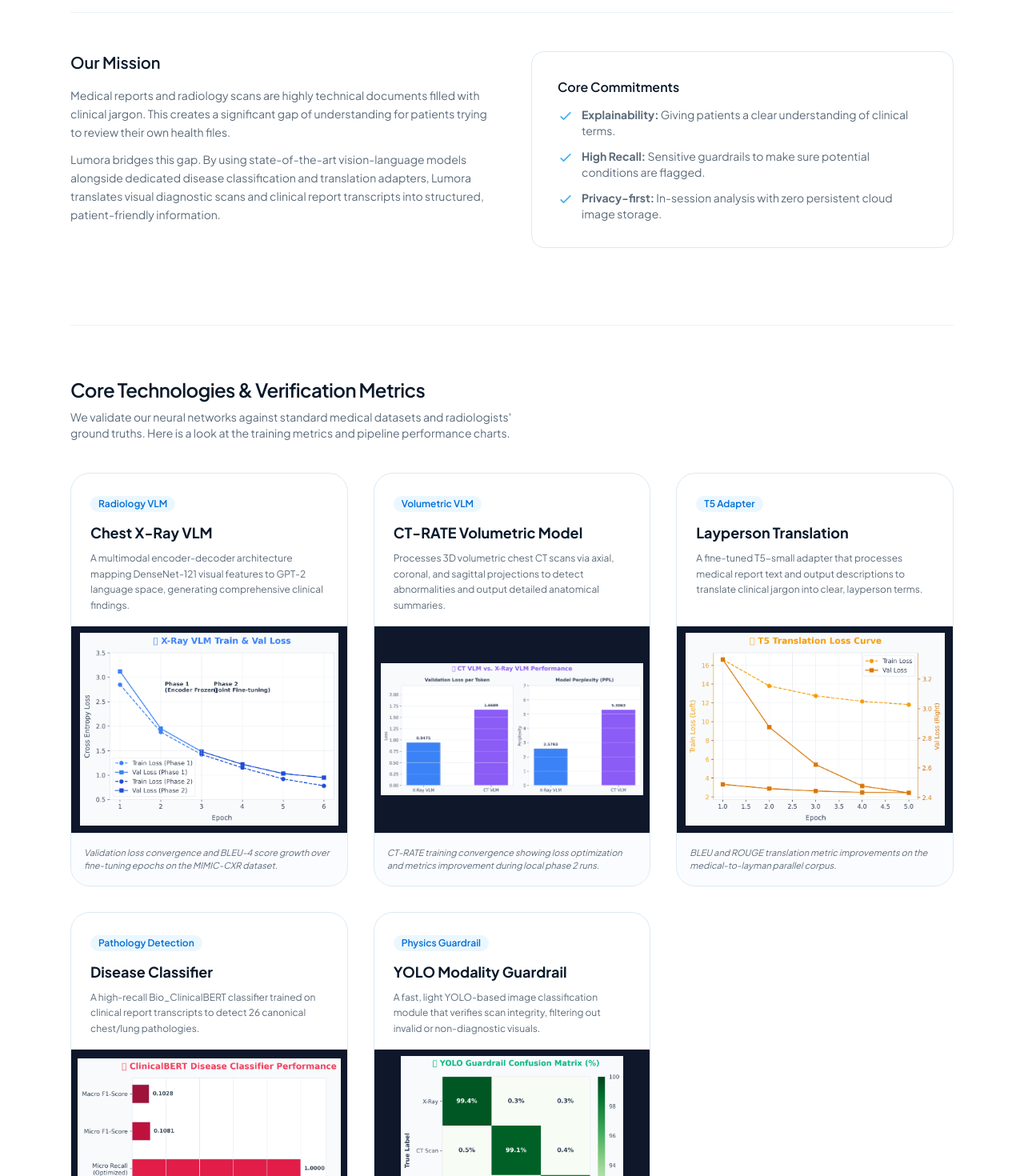
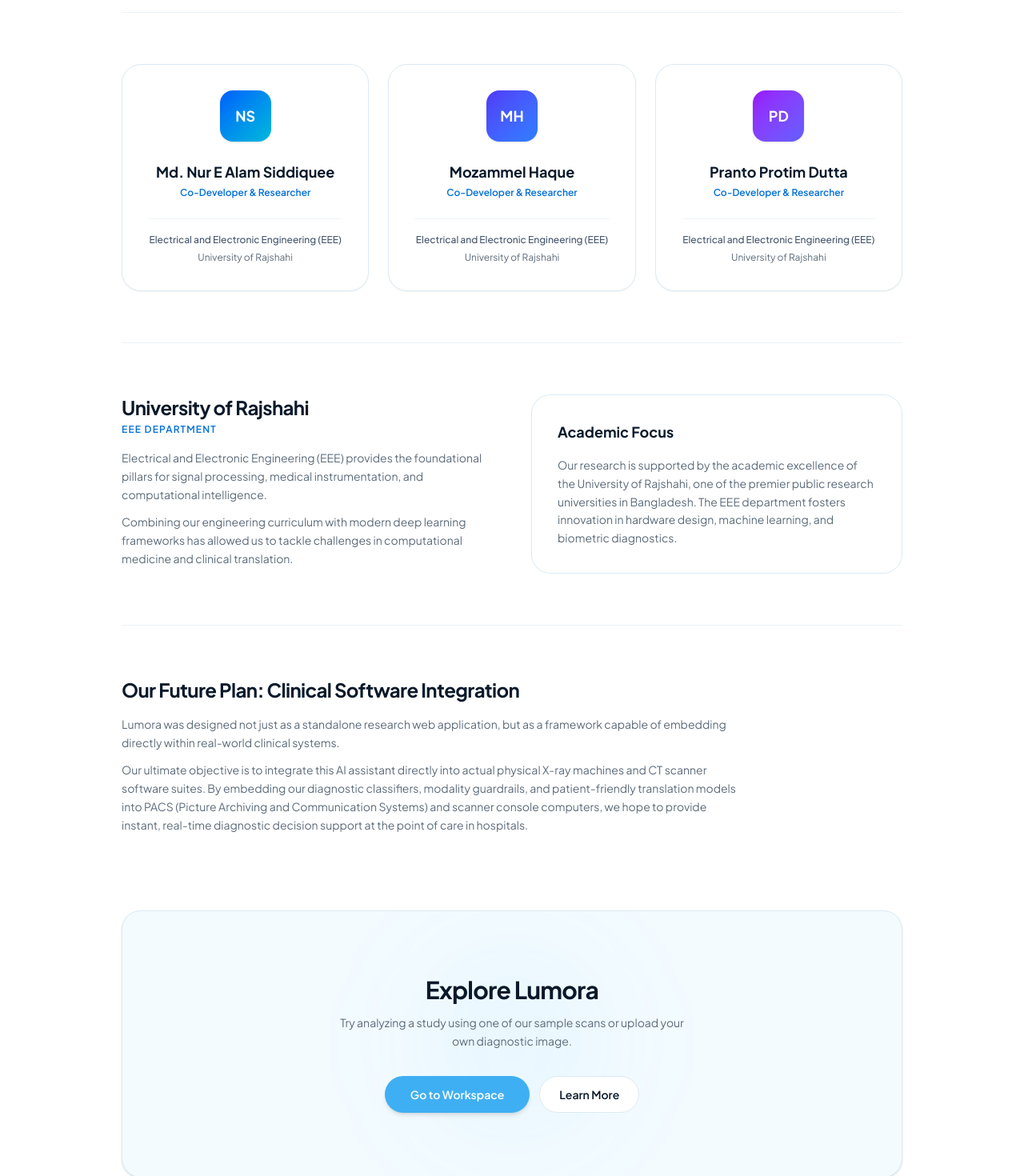
Before and after one commit to Md-Nur/Lumora, a Next.js app in the folder lumora-web/frontend/: page /about in a window 1280 px wide. Shown: the part 380-1850 px from the top of the page at 80% size. Built offline with nearby package versions, Linux system fonts and the light colour scheme.

Commit message:
feat: update About page to showcase team members and enhance project description

```diff
--- a/lumora-web/frontend/src/app/about/page.tsx
+++ b/lumora-web/frontend/src/app/about/page.tsx
@@ -3,171 +3,141 @@
 import React from "react";
 import Link from "next/link";
 
-const TECH_CARDS = [
+const TEAM_MEMBERS = [
   {
-    title: "Chest X-Ray VLM",
-    desc: "A multimodal encoder-decoder architecture mapping DenseNet-121 visual features to GPT-2 language space, generating comprehensive clinical findings.",
-    tag: "Radiology VLM",
-    image: "/xray_vlm_metrics.png",
-    caption: "Validation loss convergence and BLEU-4 score growth over fine-tuning epochs on the MIMIC-CXR dataset.",
+    name: "Md. Nur E Alam Siddiquee",
+    role: "Co-Developer & Researcher",
+    dept: "Electrical and Electronic Engineering (EEE)",
+    univ: "University of Rajshahi",
+    initials: "NS",
+    gradient: "from-blue-600 to-cyan-500",
   },
   {
-    title: "CT-RATE Volumetric Model",
-    desc: "Processes 3D volumetric chest CT scans via axial, coronal, and sagittal projections to detect abnormalities and output detailed anatomical summaries.",
-    tag: "Volumetric VLM",
-    image: "/ct_vlm_metrics.png",
-    caption: "CT-RATE training convergence showing loss optimization and metrics improvement during local phase 2 runs.",
+    name: "Mozammel Haque",
+    role: "Co-Developer & Researcher",
+    dept: "Electrical and Electronic Engineering (EEE)",
+    univ: "University of Rajshahi",
+    initials: "MH",
+    gradient: "from-indigo-600 to-blue-500",
   },
   {
-    title: "Layperson Translation",
-    desc: "A fine-tuned T5-small adapter that processes medical report text and output descriptions to translate clinical jargon into clear, layperson terms.",
-    tag: "T5 Adapter",
-    image: "/translation_metrics.png",
-    caption: "BLEU and ROUGE translation metric improvements on the medical-to-layman parallel corpus.",
-  },
-  {
-    title: "Disease Classifier",
-    desc: "A high-recall Bio_ClinicalBERT classifier trained on clinical report transcripts to detect 26 canonical chest/lung pathologies.",
-    tag: "Pathology Detection",
-    image: "/disease_detection_metrics.png",
-    caption: "ROC curves showing Area Under ROC (AUROC) performance across multiple multi-label disease targets.",
-  },
-  {
-    title: "YOLO Modality Guardrail",
-    desc: "A fast, light YOLO-based image classification module that verifies scan integrity, filtering out invalid or non-diagnostic visuals.",
-    tag: "Physics Guardrail",
-    image: "/yolo_guardrail_metrics.png",
-    caption: "Confusion matrix showing near-perfect separation between chest X-rays, CT slices, and blank or natural images.",
+    name: "Pranto Protim Dutta",
+    role: "Co-Developer & Researcher",
+    dept: "Electrical and Electronic Engineering (EEE)",
+    univ: "University of Rajshahi",
+    initials: "PD",
+    gradient: "from-purple-600 to-indigo-500",
   },
 ];
 
 export default function About() {
   return (
     <div className="flex flex-col bg-background min-h-screen">
-      <main className="mx-auto max-w-6xl px-6 py-20 w-full">
+      <main className="mx-auto max-w-5xl px-6 py-20 w-full">
         {/* Hero Section */}
-        <div className="text-center sm:text-left mb-16">
+        <div className="text-center md:text-left mb-16">
           <p className="text-xs uppercase tracking-[0.2em] text-primary-deep font-semibold">
-            About Lumora
+            Our Story
           </p>
           <h1 className="mt-3 text-4xl font-semibold tracking-tight sm:text-5xl text-foreground">
-            Clear medical insights for everyone.
+            Meet the team behind Lumora.
           </h1>
           <p className="mt-4 max-w-2xl text-muted-foreground leading-relaxed">
-            Lumora is an advanced AI radiology partner designed to generate clinical report summaries, detect pathologies, and translate complex medical jargon into friendly, accessible descriptions.
+            This project is created by three passionate engineering students from the University of Rajshahi. We aim to combine advanced artificial intelligence with intuitive design to make medical scans easier to read.
           </p>
         </div>
 
-        {/* Mission / Context Section */}
-        <section className="grid gap-12 sm:grid-cols-1 md:grid-cols-2 border-t border-border/60 py-12">
+        {/* Team Grid */}
+        <section className="grid gap-6 sm:grid-cols-1 md:grid-cols-3 border-t border-border/60 py-16">
+          {TEAM_MEMBERS.map((member, idx) => (
+            <div
+              key={idx}
+              className="group flex flex-col items-center text-center p-8 rounded-3xl border border-border bg-card shadow-xs hover:shadow-md hover:border-primary/40 transition-all duration-300"
+            >
+              {/* Initials Avatar */}
+              <div className={`flex h-16 w-16 items-center justify-center rounded-2xl bg-gradient-to-br ${member.gradient} text-white font-bold text-lg shadow-sm group-hover:scale-105 transition-transform duration-300 mb-6`}>
+                {member.initials}
+              </div>
+
+              <h3 className="text-lg font-bold text-foreground group-hover:text-primary transition-colors">
+                {member.name}
+              </h3>
+
+              <p className="text-xs text-primary-deep font-semibold mt-1">
+                {member.role}
+              </p>
+
+              <div className="mt-6 border-t border-border/50 pt-4 w-full text-xs text-muted-foreground leading-relaxed">
+                <p className="font-medium text-slate-600">{member.dept}</p>
+                <p className="mt-0.5">{member.univ}</p>
+              </div>
+            </div>
+          ))}
+        </section>
+
+        {/* Institution Context */}
+        <section className="grid gap-12 sm:grid-cols-1 md:grid-cols-2 border-t border-border/60 py-16">
           <div>
-            <h2 className="text-xl font-semibold text-foreground">Our Mission</h2>
+            <h2 className="text-2xl font-bold tracking-tight text-foreground">
+              University of Rajshahi
+            </h2>
+            <p className="text-xs text-primary-deep uppercase tracking-widest font-semibold mt-1">
+              EEE Department
+            </p>
             <p className="mt-4 text-sm text-muted-foreground leading-relaxed">
-              Medical reports and radiology scans are highly technical documents filled with clinical jargon. This creates a significant gap of understanding for patients trying to review their own health files.
+              Electrical and Electronic Engineering (EEE) provides the foundational pillars for signal processing, medical instrumentation, and computational intelligence.
             </p>
             <p className="mt-3 text-sm text-muted-foreground leading-relaxed">
-              Lumora bridges this gap. By using state-of-the-art vision-language models alongside dedicated disease classification and translation adapters, Lumora translates visual diagnostic scans and clinical report transcripts into structured, patient-friendly information.
+              Combining our engineering curriculum with modern deep learning frameworks has allowed us to tackle challenges in computational medicine and clinical translation.
             </p>
           </div>
-          <div className="bg-card rounded-2xl border border-border p-6 sm:p-8 flex flex-col justify-center">
-            <h3 className="text-base font-semibold text-foreground mb-3">Core Commitments</h3>
-            <ul className="space-y-3 text-sm text-muted-foreground">
-              <li className="flex items-start gap-2.5">
-                <svg className="h-5 w-5 text-primary shrink-0 mt-0.5" fill="none" viewBox="0 0 24 24" stroke="currentColor" strokeWidth={2}>
-                  <path strokeLinecap="round" strokeLinejoin="round" d="M5 13l4 4L19 7" />
-                </svg>
-                <span><strong>Explainability:</strong> Giving patients a clear understanding of clinical terms.</span>
-              </li>
-              <li className="flex items-start gap-2.5">
-                <svg className="h-5 w-5 text-primary shrink-0 mt-0.5" fill="none" viewBox="0 0 24 24" stroke="currentColor" strokeWidth={2}>
-                  <path strokeLinecap="round" strokeLinejoin="round" d="M5 13l4 4L19 7" />
-                </svg>
-                <span><strong>High Recall:</strong> Sensitive guardrails to make sure potential conditions are flagged.</span>
-              </li>
-              <li className="flex items-start gap-2.5">
-                <svg className="h-5 w-5 text-primary shrink-0 mt-0.5" fill="none" viewBox="0 0 24 24" stroke="currentColor" strokeWidth={2}>
-                  <path strokeLinecap="round" strokeLinejoin="round" d="M5 13l4 4L19 7" />
-                </svg>
-                <span><strong>Privacy-first:</strong> In-session analysis with zero persistent cloud image storage.</span>
-              </li>
-            </ul>
+          <div className="bg-card rounded-3xl border border-border p-8 flex flex-col justify-center">
+            <h3 className="text-lg font-bold text-foreground mb-4">Academic Focus</h3>
+            <p className="text-sm text-muted-foreground leading-relaxed">
+              Our research is supported by the academic excellence of the University of Rajshahi, one of the premier public research universities in Bangladesh. The EEE department fosters innovation in hardware design, machine learning, and biometric diagnostics.
+            </p>
           </div>
         </section>
 
-        {/* Model Metrics & Tech Section */}
-        <section className="mt-12 border-t border-border/60 pt-16">
-          <div className="text-center md:text-left mb-10">
-            <h2 className="text-2xl font-semibold tracking-tight text-foreground">
-              Core Technologies & Verification Metrics
+        {/* Future Vision Section */}
+        <section className="border-t border-border/60 py-16">
+          <div className="max-w-3xl">
+            <h2 className="text-2xl font-bold tracking-tight text-foreground">
+              Our Future Plan: Clinical Software Integration
             </h2>
-            <p className="mt-2 text-sm text-muted-foreground max-w-xl">
-              We validate our neural networks against standard medical datasets and radiologists' ground truths. Here is a look at the training metrics and pipeline performance charts.
+            <p className="mt-4 text-sm text-muted-foreground leading-relaxed">
+              Lumora was designed not just as a standalone research web application, but as a framework capable of embedding directly within real-world clinical systems.
             </p>
-          </div>
-
-          {/* Metrics Grid */}
-          <div className="grid gap-8 sm:grid-cols-1 md:grid-cols-2 lg:grid-cols-3">
-            {TECH_CARDS.map((card, idx) => (
-              <div
-                key={idx}
-                className="group flex flex-col rounded-3xl border border-border bg-card overflow-hidden hover:shadow-lg hover:border-primary/45 transition-all duration-300"
-              >
-                {/* Header Tag / Title */}
-                <div className="p-6 pb-4 flex-1">
-                  <span className="inline-flex items-center px-2.5 py-0.5 rounded-full text-xs font-semibold bg-primary/10 text-primary-deep mb-3">
-                    {card.tag}
-                  </span>
-                  <h3 className="text-lg font-bold text-foreground group-hover:text-primary transition-colors">
-                    {card.title}
-                  </h3>
-                  <p className="mt-2 text-xs text-muted-foreground leading-relaxed">
-                    {card.desc}
-                  </p>
-                </div>
-
-                {/* Graphic Chart representation */}
-                <div className="bg-slate-900 border-t border-border aspect-[4/3] relative flex items-center justify-center overflow-hidden p-2">
-                  <img
-                    src={card.image}
-                    alt={`${card.title} Metrics`}
-                    className="max-w-full max-h-full object-contain group-hover:scale-102 transition-transform duration-300"
-                    loading="lazy"
-                  />
-                </div>
-
-                {/* Caption Description */}
-                <div className="p-4 bg-muted/30 border-t border-border text-[11px] text-muted-foreground leading-normal italic">
-                  {card.caption}
-                </div>
-              </div>
-            ))}
+            <p className="mt-3 text-sm text-muted-foreground leading-relaxed">
+              Our ultimate objective is to integrate this AI assistant directly into actual physical X-ray machines and CT scanner software suites. By embedding our diagnostic classifiers, modality guardrails, and patient-friendly translation models into PACS (Picture Archiving and Communication Systems) and scanner console computers, we hope to provide instant, real-time diagnostic decision support at the point of care in hospitals.
+            </p>
           </div>
         </section>
 
         {/* CTA section */}
-        <section className="mt-20 relative overflow-hidden rounded-3xl bg-surface border border-border px-6 py-16 text-center sm:px-16 sm:py-20 shadow-sm">
+        <section className="mt-8 relative overflow-hidden rounded-3xl bg-surface border border-border px-6 py-16 text-center sm:px-16 sm:py-20 shadow-sm">
           <div className="absolute inset-0 flex items-center justify-center pointer-events-none select-none z-0">
             <div className="h-64 w-64 rounded-full bg-primary/5 blur-3xl"></div>
           </div>
           <div className="relative z-10 mx-auto max-w-md">
             <h2 className="text-2xl font-bold tracking-tight text-foreground sm:text-3xl">
-              Ready to analyze a study?
+              Explore Lumora
             </h2>
             <p className="mt-3 text-xs sm:text-sm text-muted-foreground leading-relaxed">
-              Upload a chest CT scan or chest X-ray. Get structured summaries, pathology detections, and translation outputs in seconds.
+              Try analyzing a study using one of our sample scans or upload your own diagnostic image.
             </p>
             <div className="mt-8 flex justify-center gap-3">
               <Link
                 href="/analyze"
                 className="inline-flex items-center justify-center rounded-full bg-primary px-8 py-3 text-sm font-semibold text-primary-foreground shadow-md hover:bg-primary/95 transition-all duration-200 cursor-pointer"
               >
-                Get Started
+                Go to Workspace
               </Link>
               <Link
                 href="/how-it-works"
                 className="inline-flex items-center justify-center rounded-full border border-border bg-background px-6 py-3 text-sm font-semibold text-foreground hover:bg-muted/50 transition-all duration-200 cursor-pointer"
               >
-                How it works
+                Learn More
               </Link>
             </div>
           </div>
```
